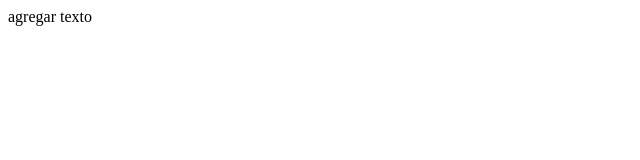
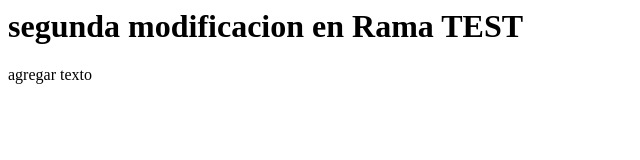
Before and after one commit to mollersoft/pruebaGit, a plain HTML site: page index.html in a window 1280 px wide. Shown: the whole page, without its empty margins (0-640 px from the left). Drawn offline with Linux system fonts and the light colour scheme.

Commit message:
primera rama

```diff
--- a/index.html
+++ b/index.html
@@ -3,6 +3,7 @@
         <title>priemra modificacion</title>
         <meta charset="UTF-8">
         <meta name="viewport" content="width=device-width, initial-scale=1.0">
+        <h1>segunda modificacion en Rama TEST</h1>
     </head>
     <body>
         <div>agregar texto</div>
```
